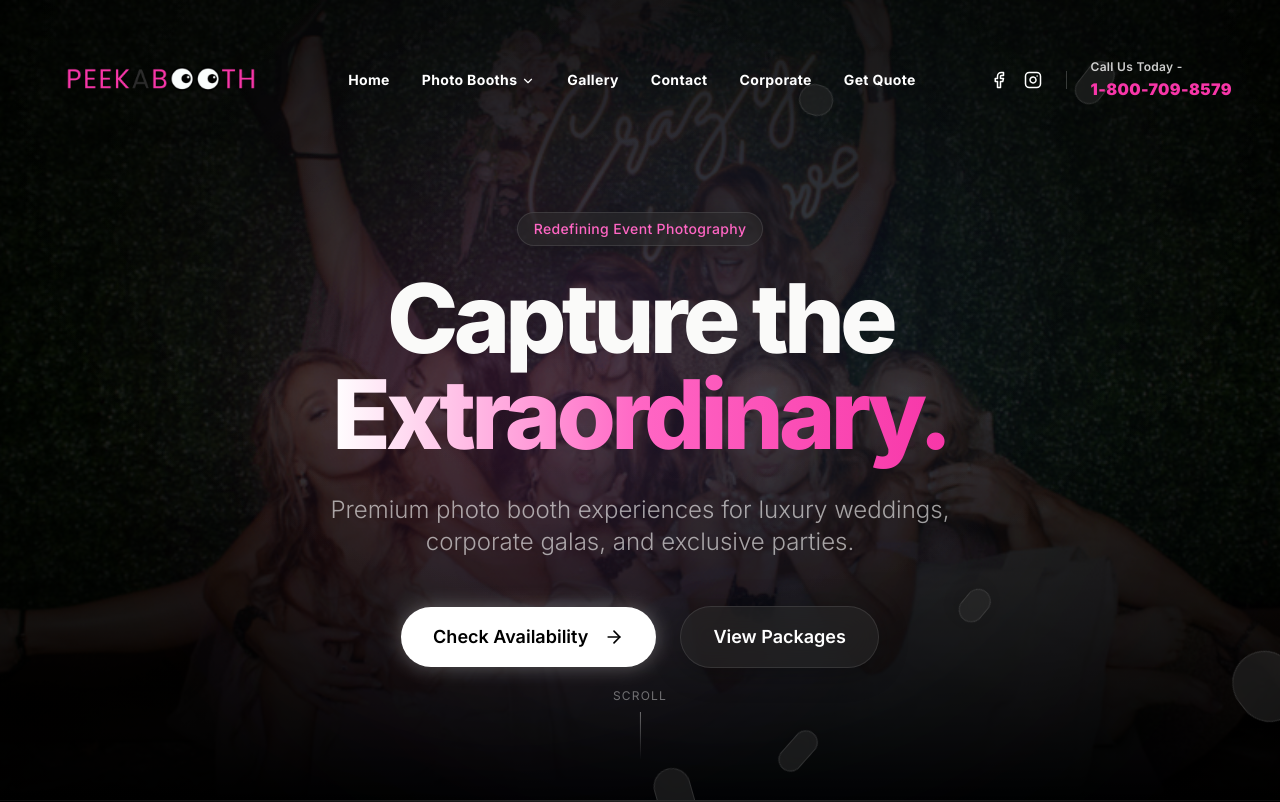
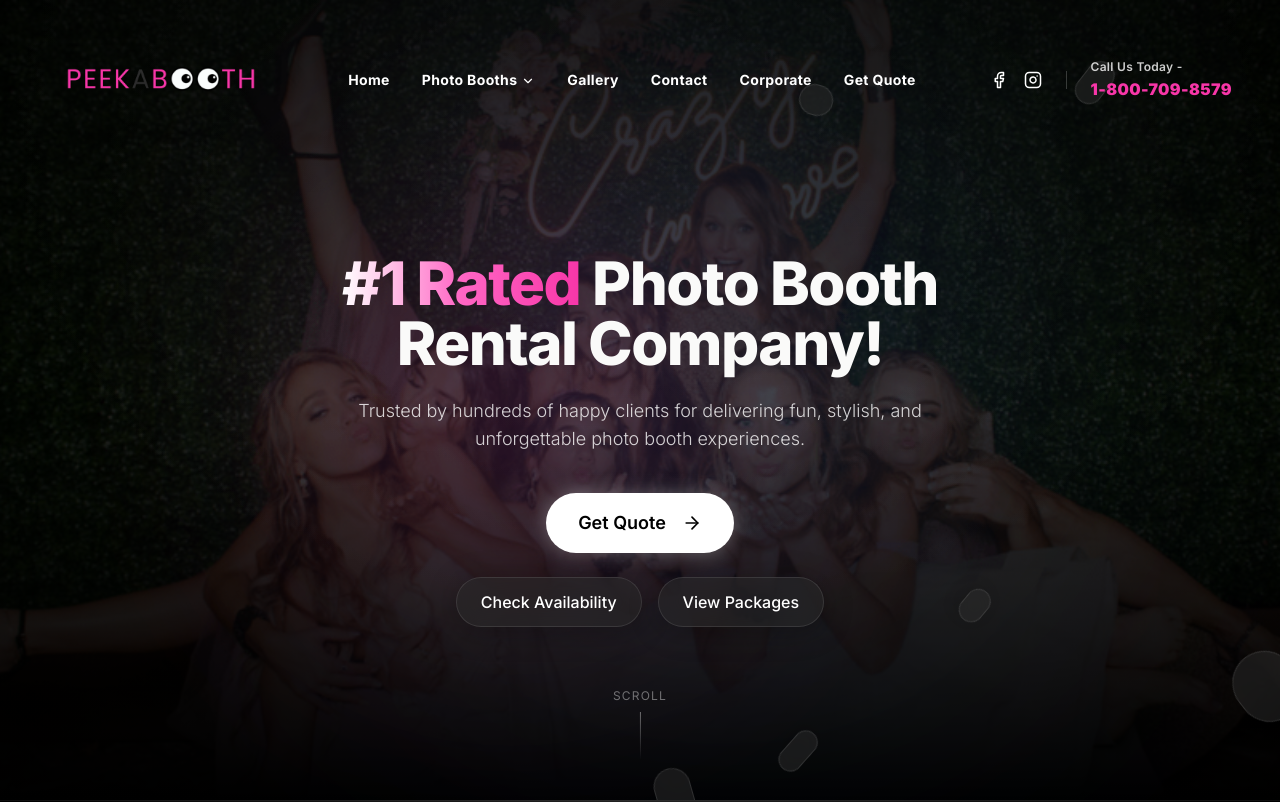
Before and after one commit to Sharmeen-Rauf/peekaboothusa, a Next.js app: page / in a window 1280 px wide. Shown: the top 802 px of the page. Built offline with nearby package versions, Linux system fonts and the light colour scheme.

Commit message:
feat: implement animated Hero section with Framer Motion and parallax effects

```diff
--- a/components/sections/Hero.tsx
+++ b/components/sections/Hero.tsx
@@ -62,49 +62,49 @@ export default function Hero() {
         style={{ y, opacity }}
         className="container mx-auto px-6 relative z-10 text-center"
       >
-        <motion.div
-          initial={{ opacity: 0, scale: 0.9 }}
-          animate={{ opacity: 1, scale: 1 }}
-          transition={{ duration: 1, ease: [0.16, 1, 0.3, 1] }}
-          className="inline-block mb-6 px-4 py-1.5 rounded-full glass border-brand-neon/30 text-brand-glow text-sm font-medium tracking-wide"
-        >
-          Redefining Event Photography
-        </motion.div>
+
 
         <motion.h1
           initial={{ opacity: 0, y: 30 }}
           animate={{ opacity: 1, y: 0 }}
           transition={{ duration: 1, delay: 0.2, ease: [0.16, 1, 0.3, 1] }}
-          className="text-6xl md:text-8xl font-extrabold tracking-tighter mb-8 leading-[1.1]"
+          className="text-4xl md:text-5xl lg:text-6xl font-extrabold tracking-tight mb-6 leading-[1.1]"
         >
-          Capture the <br className="hidden md:block" />
           <span className="text-transparent bg-clip-text bg-gradient-to-r from-white via-brand-glow to-brand-neon">
-            Extraordinary.
-          </span>
+            #1 Rated
+          </span>{" "}
+          Photo Booth <br className="hidden md:block" />
+          Rental Company!
         </motion.h1>
 
         <motion.p
           initial={{ opacity: 0, y: 30 }}
           animate={{ opacity: 1, y: 0 }}
           transition={{ duration: 1, delay: 0.4, ease: [0.16, 1, 0.3, 1] }}
-          className="text-xl md:text-2xl text-white/60 mb-12 max-w-2xl mx-auto font-light"
+          className="text-base md:text-lg text-white/80 mb-10 max-w-2xl mx-auto font-light leading-relaxed"
         >
-          Premium photo booth experiences for luxury weddings, corporate galas, and exclusive parties.
+          Trusted by hundreds of happy clients for delivering fun, stylish, and unforgettable photo booth experiences.
         </motion.p>
 
         <motion.div
           initial={{ opacity: 0, y: 30 }}
           animate={{ opacity: 1, y: 0 }}
           transition={{ duration: 1, delay: 0.6, ease: [0.16, 1, 0.3, 1] }}
-          className="flex flex-col sm:flex-row items-center justify-center gap-6"
+          className="flex flex-col items-center justify-center gap-4"
         >
           <Button size="lg" variant="primary" className="w-full sm:w-auto text-lg group">
-            Check Availability
+            Get Quote
             <ArrowRight className="w-5 h-5 ml-2 group-hover:translate-x-1 transition-transform" />
           </Button>
-          <Button size="lg" variant="glass" className="w-full sm:w-auto text-lg">
-            View Packages
-          </Button>
+
+          <div className="flex flex-col sm:flex-row items-center justify-center gap-4 mt-2">
+            <Button size="md" variant="glass" className="w-full sm:w-auto">
+              Check Availability
+            </Button>
+            <Button size="md" variant="glass" className="w-full sm:w-auto">
+              View Packages
+            </Button>
+          </div>
         </motion.div>
       </motion.div>
 
```
